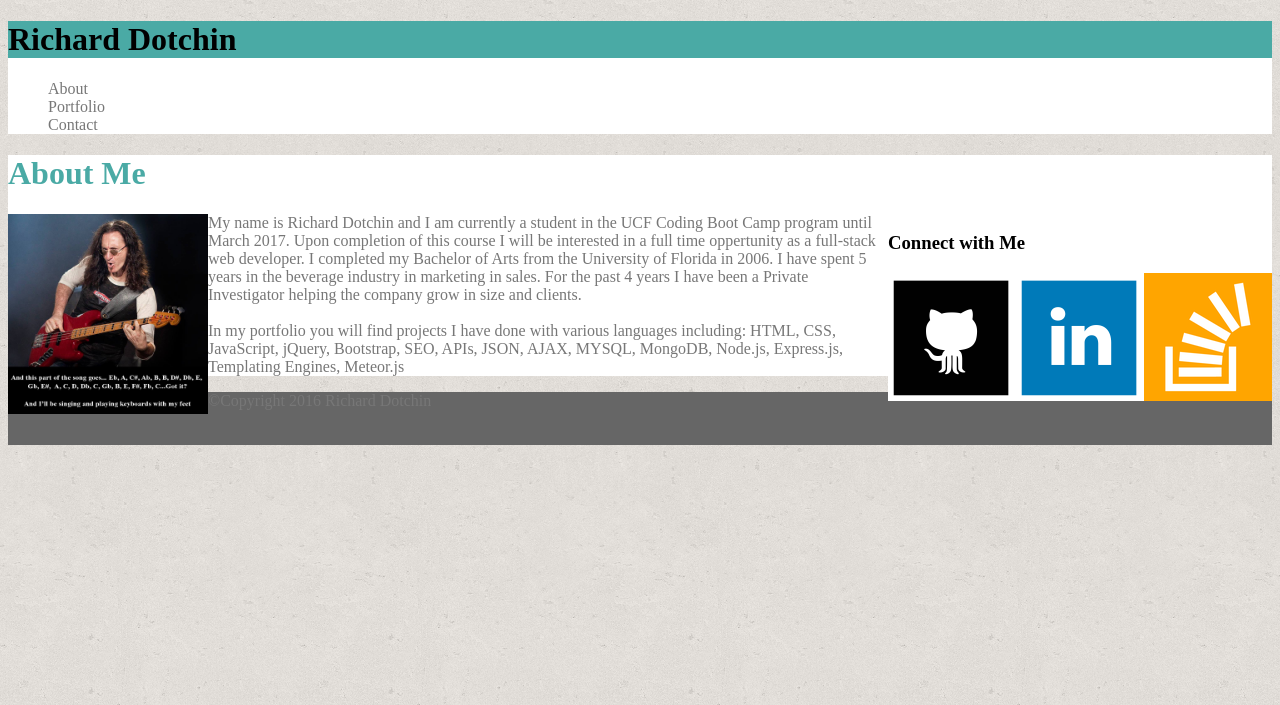
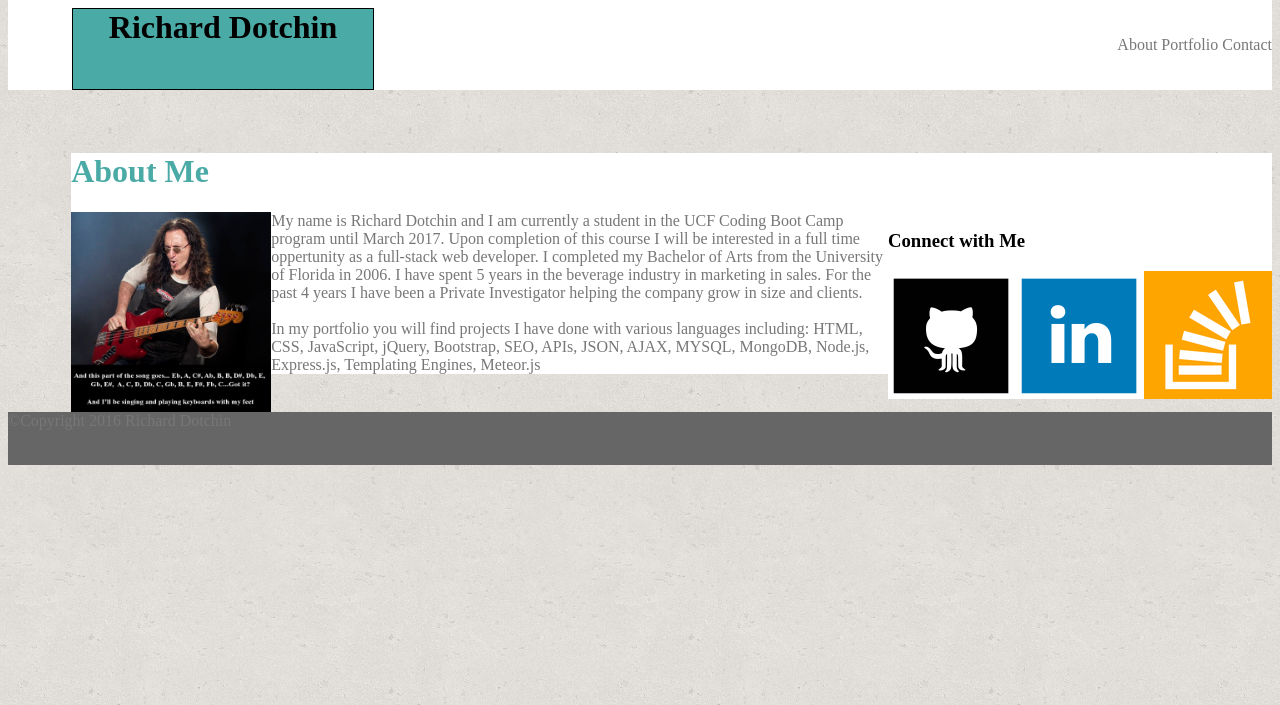
Before and after one commit to rdotchin/Basic-Portfolio, a PHP site: page / in a window 1280 px wide. Shown: the top 705 px of the page. Run offline with PHP 8.4, Linux system fonts and the light colour scheme.

Commit message:
initial site files

```diff
--- a/assets/css/style.css
+++ b/assets/css/style.css
@@ -10,7 +10,25 @@ h1 h3 {
 }
 
 #name {
+	position: fixed;
+	margin-left: 5%;
+	margin-top: 8px;
 	background-color: #4aaaa5;
+	height: 80px;
+	width: 300px;
+	display: inline;
+	border: black solid 1px;
+	text-align: center;
+
+
+}
+
+#menu {
+	text-align: right;
+	padding-top:20px;
+	padding-bottom:20px;
+	margin-top: -8px;
+
 }
 
 div h1 {
@@ -24,6 +42,7 @@ header {
 
 img {
 	float: left;
+	border: 1px blue;
 }
 ul li a {
 	background-color: #ffffff;
@@ -34,10 +53,13 @@ ul li a {
 }
 
 ul li {
+	display: inline;
 	list-style: none;
 }
 
 #aboutme {
+	margin-top: 5%;
+	margin-left: 5%;
 	background-color: #ffffff;
 	border-color: #dddddd;
 }
@@ -51,10 +73,19 @@ ul li {
 p {
 	color: #777777;
 	text-align: left;
+	border: 1px red;
 }
 
 #site-footer {
 	background-color: #666666;
 	height: 53px;
+	clear: both;
+	border-top: 5px;
+	border-color: teal;
 
 }
+
+textarea {
+	outline: none;
+	border: 1px solid #dddddd;
+}
--- a/contact.html
+++ b/contact.html
@@ -31,7 +31,7 @@
 		<input type="text" name="email">
 		<br>
 		message<br>
-		<input type="text" name="message">
+		<textarea type="text" name="message"></textarea>
 		<br>
 	</form>
 
```
